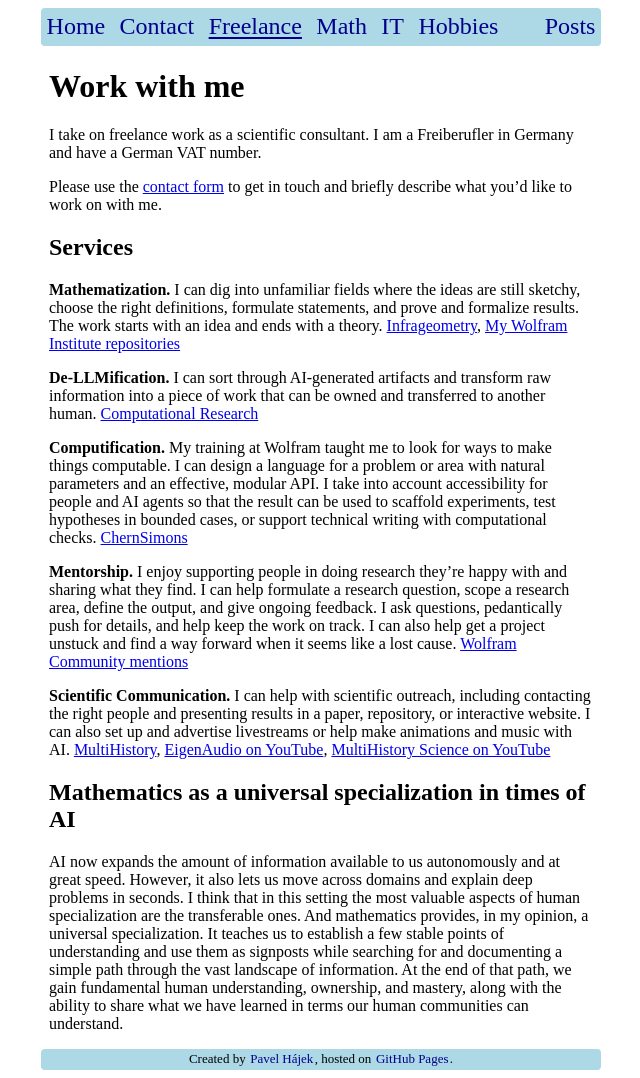
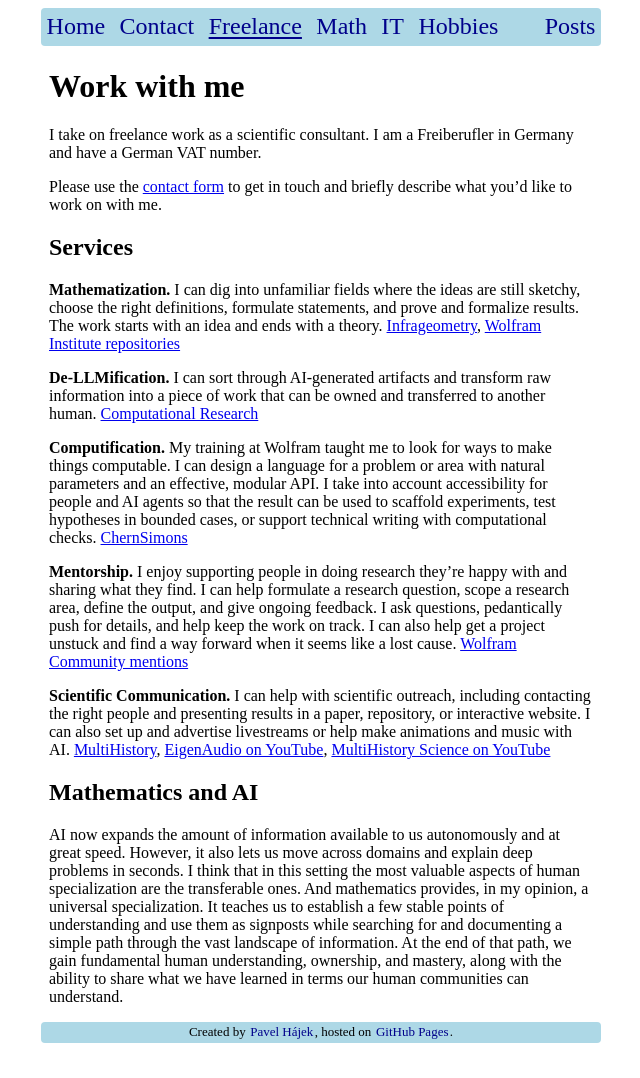
Before and after one commit to p135246/p135246.github.io, a Jekyll site: the page built from WorkWithMe.md, in a window 1280 px wide. Shown: the whole page, without its empty margins (319-959 px from the left). Built offline with Jekyll 4.4.1, drawn with Linux system fonts in a browser that asks for light colours; after the commit the page ends 1051 px from its top, so only the background shows below that.

Commit message:
Simplify work page headings and repository label

```diff
--- a/WorkWithMe.md
+++ b/WorkWithMe.md
@@ -14,7 +14,7 @@ Please use the [contact form][contact] to get in touch and briefly describe what
 
 ## Services
 
-**Mathematization.** I can dig into unfamiliar fields where the ideas are still sketchy, choose the right definitions, formulate statements, and prove and formalize results. The work starts with an idea and ends with a theory. [Infrageometry][infrageometry], [My Wolfram Institute repositories][institute-repositories]
+**Mathematization.** I can dig into unfamiliar fields where the ideas are still sketchy, choose the right definitions, formulate statements, and prove and formalize results. The work starts with an idea and ends with a theory. [Infrageometry][infrageometry], [Wolfram Institute repositories][institute-repositories]
 
 **De-LLMification.** I can sort through AI-generated artifacts and transform raw information into a piece of work that can be owned and transferred to another human. [Computational Research][computational-research]
 
@@ -24,7 +24,7 @@ Please use the [contact form][contact] to get in touch and briefly describe what
 
 **Scientific Communication.** I can help with scientific outreach, including contacting the right people and presenting results in a paper, repository, or interactive website. I can also set up and advertise livestreams or help make animations and music with AI. [MultiHistory][multihistory], [EigenAudio on YouTube][eigenaudio], [MultiHistory Science on YouTube][multihistory-youtube]
 
-## Mathematics as a universal specialization in times of AI
+## Mathematics and AI
 
 AI now expands the amount of information available to us autonomously and at great speed. However, it also lets us move across domains and explain deep problems in seconds. I think that in this setting the most valuable aspects of human specialization are the transferable ones. And mathematics provides, in my opinion, a universal specialization. It teaches us to establish a few stable points of understanding and use them as signposts while searching for and documenting a simple path through the vast landscape of information. At the end of that path, we gain fundamental human understanding, ownership, and mastery, along with the ability to share what we have learned in terms our human communities can understand.
 
```
Also changed, not shown: Math/_posts/2026-11-15-wolfram-involvement.md (+2 -1 lines).
